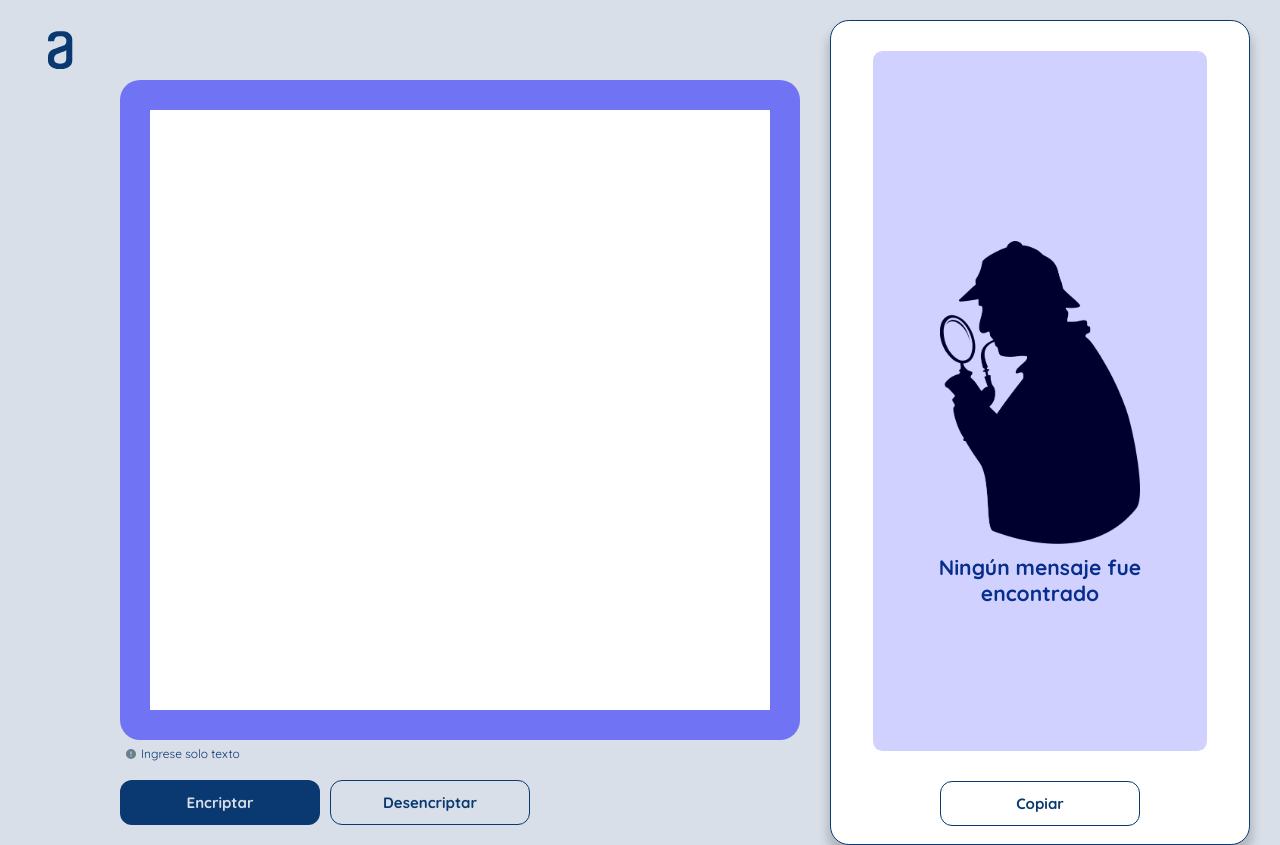
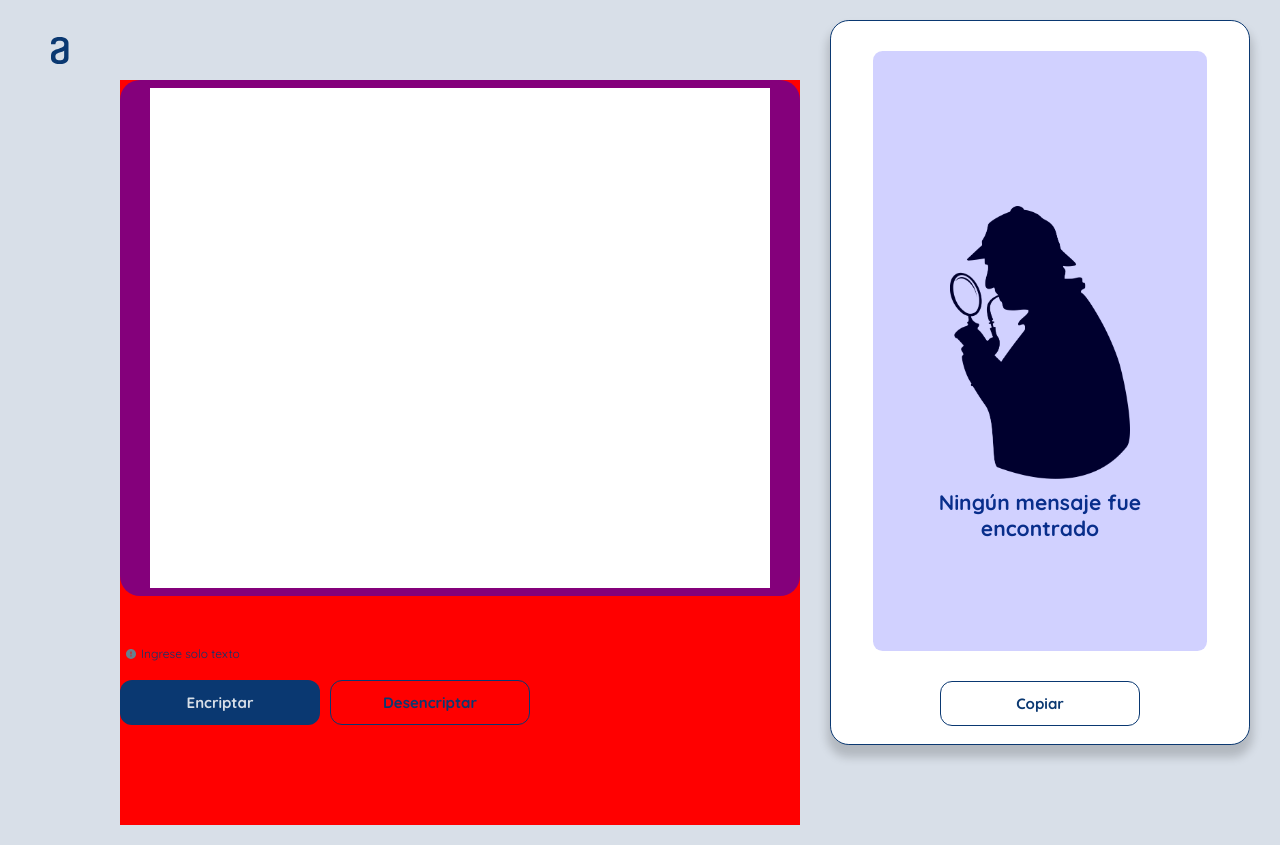
Before and after one commit to HaroldLopez/encriptador-alura-challenge, a plain HTML site: page index.html in a window 1280 px wide. Drawn offline with Linux system fonts and the light colour scheme.

Commit message:
no se porque no respeta el layout style.css

```diff
--- a/style.css
+++ b/style.css
@@ -38,7 +38,6 @@
  }
  .main__container .left__content{
      display: grid;
-     grid-template-rows: 6rem 1fr;
  grid-template-columns: 1fr 5fr;
 
  }
@@ -47,7 +46,7 @@
      display: flex;
      justify-content: center;
      align-items: center;
-     width: 2.5rem;
+     width: 1.8rem;
      margin: 0 auto;
  }
  a .alura__icon{
@@ -58,25 +57,25 @@
      grid-column: 2 / 3;
      grid-row: 2 / 3;
      display: flex;
-     grid-template-rows:1fr 8rem;
+     background: red;
+     grid-template-rows:1fr 2rem;
      flex-direction: column;
      justify-content: space-between;
-     padding-bottom: 2rem;
+     padding-bottom: 10rem;
  }
  .left__container .text__container{
      background: rgba(0, 0, 255, 0.481);
      border-radius: 2rem;
      width: 100%;
-     height: 100%;
+     height: 80%;
      display: flex;
      justify-content: center;
      align-items: center;
-     font-size: 1.4rem;
      padding: 3rem;
      cursor: pointer;
     }
     .text__container .text{
-     height: 60rem;
+     height: 50rem;
      border: none;
      background: transparen;
      width: 100%;
@@ -155,6 +154,7 @@
      border-radius: 20q;
      padding: 1rem;
      display: flex;
+     height: 90%;
      flex-direction: column;
      gap: 1rem;
      justify-content: center;
@@ -168,7 +168,7 @@
  }
  .right__content .encript__icon{
      width: 80%;
-     max-width: 20rem;
+     max-width: 18rem;
  }
  .right__text{
      width: 80%;
@@ -183,7 +183,7 @@
      right: 0;
      width: 80%;
      overflow-y: scroll;
-     height: 70rem;
+     height: 60rem;
      outline:none;
      border:none;
      max-height: 70rem;
```
